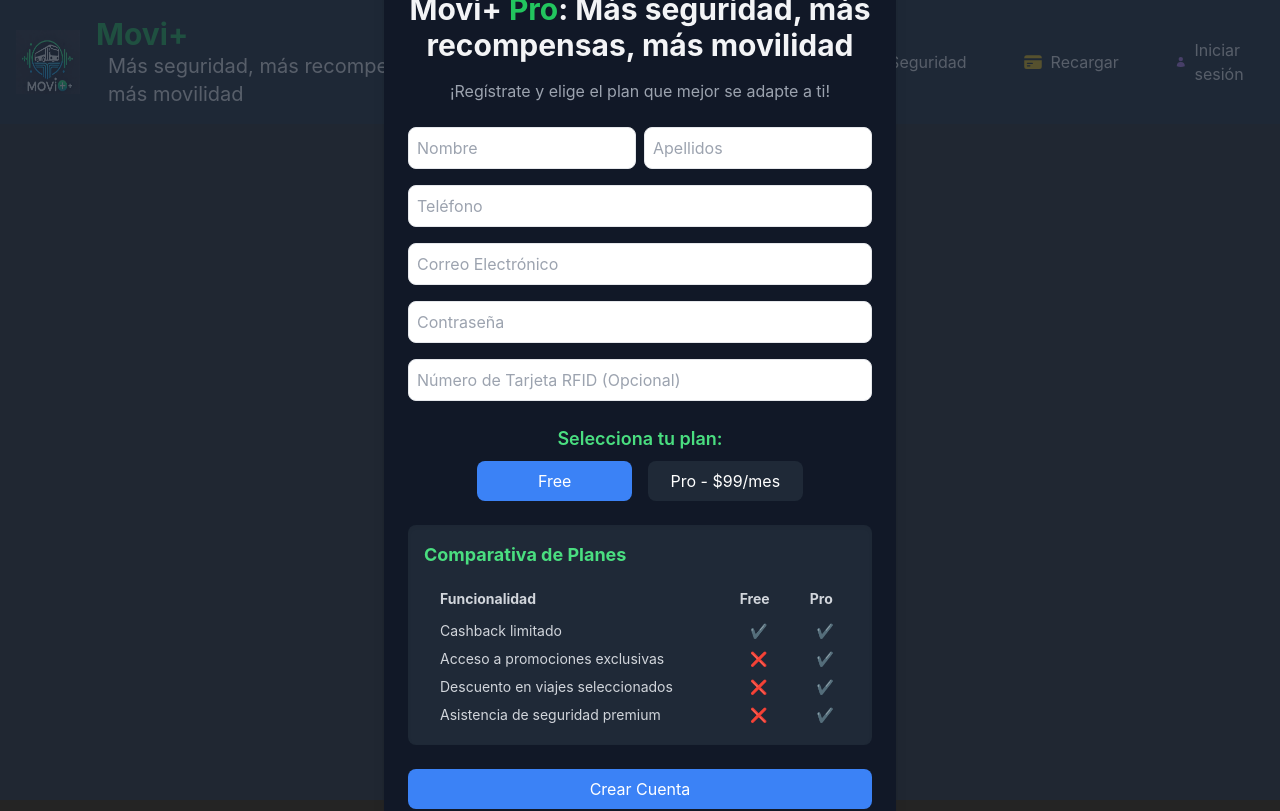
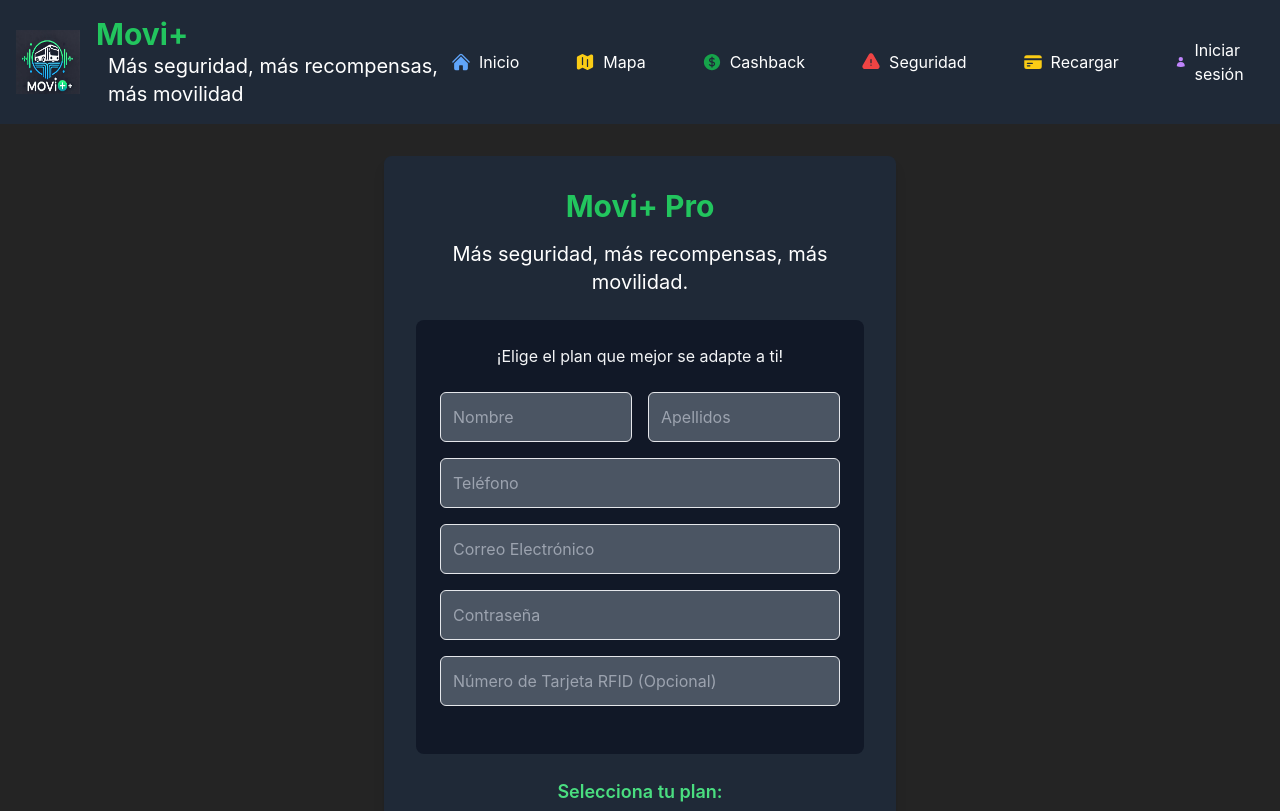
Before and after one commit to pablogarc/IoT-Bus-Tracker-React-App, a React (Vite) app: page /register in a window 1280 px wide. Shown: the top 811 px of the page. Built offline with nearby package versions, Linux system fonts and the light colour scheme.

Commit message:
Tuneando Register

```diff
--- a/src/App.tsx
+++ b/src/App.tsx
@@ -90,9 +90,9 @@
         <Route path="/cashback" element={<Cashback />} />
         <Route path="/security" element={<Security />} />
         <Route path="/reload-card" element={<ReloadCard />} />
+        <Route path="/reload" element={<ReloadCard />} />
         <Route path="/login" element={<Login />} />
-        <Route path="/register" element={<Register onClose={() => { }} />} />
-        <Route path="/reload" element={<ReloadCard />} />
+        <Route path="/register" element={<Register />} />
       </Routes>
     </>
   );
--- a/src/pages/Register/Register.tsx
+++ b/src/pages/Register/Register.tsx
@@ -1,85 +1,90 @@
 import { useState } from "react";
-import { useNavigate } from "react-router-dom"; // Importamos useNavigate para la redirección
+import { useNavigate } from "react-router-dom";
 
-function Register({ onClose }: { onClose: () => void }) {
+function Register() {
     const [selectedPlan, setSelectedPlan] = useState("free");
     const navigate = useNavigate();
 
     const handleRegister = () => {
-        // Redirige al usuario al Home después de registrarse
-        navigate("/");
+        // Redirige al inicio de sesión después de registrar
+        navigate("/login");
     };
 
     return (
-        <div className="fixed inset-0 flex items-center justify-center bg-gray-800 bg-opacity-75">
-            <div className="relative bg-gray-900 p-6 rounded-lg shadow-lg max-w-lg w-full text-white">
-                {/* Botón de Cerrar */}
-                <button
-                    className="absolute top-2 right-2 text-gray-500 hover:text-gray-300 transition-all"
-                    onClick={onClose}
-                >
-                    ✕
-                </button>
-
-                {/* Título con estilo */}
-                <h2 className="text-3xl font-bold text-center mb-4 text-gray-100">
-                    Movi+ <span className="text-green-500">Pro</span>: Más seguridad, más recompensas, más movilidad
+        <div className="flex flex-col items-center justify-start h-full bg-dark text-white pt-4">
+            {/* Contenedor Principal */}
+            <div className="p-8 bg-gray-800 rounded-lg shadow-lg w-full max-w-lg mt-4">
+                {/* Título */}
+                <h2 className="text-3xl font-bold text-green-500 mb-4 text-center">
+                    Movi+ Pro
                 </h2>
-                <p className="text-center text-gray-400 mb-6">
-                    ¡Regístrate y elige el plan que mejor se adapte a ti!
+                <p className="text-center text-white mb-6 text-xl">
+                    <span className="hover:text-green-400 transition-all">Más</span> seguridad,{" "}
+                    <span className="hover:text-green-400 transition-all">más</span> recompensas,{" "}
+                    <span className="hover:text-green-400 transition-all">más</span> movilidad.
                 </p>
-
-                {/* Formulario de registro */}
+                {/* Formulario con Contenedor */}
+                <div className="bg-gray-900 p-6 rounded-lg">
+                <p className="text-center text-gray-100 mb-6 text-m">
+                    ¡Elige el plan que mejor se adapte a ti!
+                </p>
                     <form className="space-y-4 mb-6">
-                    <div className="flex space-x-2">
+                        <div className="flex space-x-4">
                             <input
                                 type="text"
                                 placeholder="Nombre"
-                            className="w-1/2 p-2 border rounded-lg focus:outline-none focus:ring-2 focus:ring-green-500"
+                                className="w-1/2 p-3 border rounded-md bg-gray-600 text-white focus:outline-none focus:ring-2 focus:ring-green-500"
                             />
                             <input
                                 type="text"
                                 placeholder="Apellidos"
-                            className="w-1/2 p-2 border rounded-lg focus:outline-none focus:ring-2 focus:ring-green-500"
+                                className="w-1/2 p-3 border rounded-md bg-gray-600 text-white focus:outline-none focus:ring-2 focus:ring-green-500"
                             />
                         </div>
                         <input
                             type="tel"
                             placeholder="Teléfono"
-                        className="w-full p-2 border rounded-lg focus:outline-none focus:ring-2 focus:ring-green-500"
+                            className="w-full p-3 border rounded-md bg-gray-600 text-white focus:outline-none focus:ring-2 focus:ring-green-500"
                         />
                         <input
                             type="email"
                             placeholder="Correo Electrónico"
-                        className="w-full p-2 border rounded-lg focus:outline-none focus:ring-2 focus:ring-green-500"
+                            className="w-full p-3 border rounded-md bg-gray-600 text-white focus:outline-none focus:ring-2 focus:ring-green-500"
                         />
                         <input
                             type="password"
                             placeholder="Contraseña"
-                        className="w-full p-2 border rounded-lg focus:outline-none focus:ring-2 focus:ring-green-500"
+                            className="w-full p-3 border rounded-md bg-gray-600 text-white focus:outline-none focus:ring-2 focus:ring-green-500"
                         />
                         <input
                             type="text"
                             placeholder="Número de Tarjeta RFID (Opcional)"
-                        className="w-full p-2 border rounded-lg focus:outline-none focus:ring-2 focus:ring-green-500"
+                            className="w-full p-3 border rounded-md bg-gray-600 text-white focus:outline-none focus:ring-2 focus:ring-green-500"
                         />
                     </form>
-
+                </div>
+                <br />
                 {/* Selección de Plan */}
                 <div className="text-center mb-6">
                     <label className="font-semibold text-green-400 text-lg">Selecciona tu plan:</label>
-                    <div className="flex space-x-4 mt-2 justify-center">
+                    <div className="flex space-x-4 mt-4 justify-center">
                         <button
                             type="button"
                             onClick={() => setSelectedPlan("free")}
-                            className={`p-2 rounded-lg w-1/3 ${selectedPlan === "free" ? "bg-blue-500 text-white" : "bg-gray-800"}`}
+                            className={`p-3 rounded-md w-1/2 text-sm font-bold transition-all ${selectedPlan === "free"
+                                    ? "bg-blue-500 text-white hover:bg-blue-600"
+                                    : "bg-gray-700 hover:bg-gray-600"
+                                }`}
                         >
                             Free
                         </button>
                         <button
                             type="button"
                             onClick={() => setSelectedPlan("pro")}
-                            className={`p-2 rounded-lg w-1/3 ${selectedPlan === "pro" ? "bg-green-500 text-white" : "bg-gray-800"}`}
+                            className={`p-3 rounded-md w-1/2 text-sm font-bold transition-all ${selectedPlan === "pro"
+                                    ? "bg-green-500 text-white hover:bg-green-600"
+                                    : "bg-gray-700 hover:bg-gray-600"
+                                }`}
                         >
                             Pro - $99/mes
                         </button>
@@ -87,45 +92,60 @@
                 </div>
 
                 {/* Tabla Comparativa de Planes */}
-                <div className="bg-gray-800 p-4 rounded-lg shadow-inner">
-                    <h3 className="text-lg font-bold text-green-400 mb-3">Comparativa de Planes</h3>
-                    <table className="w-full text-sm text-left text-gray-300">
+                <section className="mb-8 w-full bg-gray-900 p-6 rounded-lg text-center">
+                    <h3 className="text-lg font-semibold text-green-500 mb-4">Comparativa de Planes</h3>
+                    <div className="overflow-x-auto">
+                        <table className="w-full text-center border-collapse">
                             <thead>
                                 <tr>
-                                <th className="py-2 px-4">Funcionalidad</th>
-                                <th className="py-2 px-4">Free</th>
-                                <th className="py-2 px-4">Pro</th>
+                                    <th className="p-3 text-green-500 border-b border-gray-700 text-lg">Funcionalidad</th>
+                                    <th className="p-3 text-blue-400 border-b border-gray-700 text-lg">Free</th>
+                                    <th className="p-3 text-green-500 border-b border-gray-700 text-lg">Pro</th>
                                 </tr>
                             </thead>
                             <tbody>
-                            <tr>
-                                <td className="py-1 px-4">Cashback limitado</td>
-                                <td className="text-center">✔️</td>
-                                <td className="text-center">✔️</td>
+                                <tr className="hover:bg-gray-800 transition-all">
+                                    <td className="p-3 border-b border-gray-700">Cashback limitado</td>
+                                    <td className="p-3 border-b border-gray-700 text-blue-400">✅ Hasta 2%</td>
+                                    <td className="p-3 border-b border-gray-700 text-green-500">✅ Hasta 5%</td>
                                 </tr>
-                            <tr>
-                                <td className="py-1 px-4">Acceso a promociones exclusivas</td>
-                                <td className="text-center text-red-500">❌</td>
-                                <td className="text-center text-green-500">✔️</td>
+                                <tr className="hover:bg-gray-800 transition-all">
+                                    <td className="p-3 border-b border-gray-700">Acceso a promociones exclusivas</td>
+                                    <td className="p-3 border-b border-gray-700 text-blue-400">❌</td>
+                                    <td className="p-3 border-b border-gray-700 text-green-500">✅</td>
                                 </tr>
-                            <tr>
-                                <td className="py-1 px-4">Descuento en viajes seleccionados</td>
-                                <td className="text-center text-red-500">❌</td>
-                                <td className="text-center text-green-500">✔️</td>
+                                <tr className="hover:bg-gray-800 transition-all">
+                                    <td className="p-3 border-b border-gray-700">Sin anuncios</td>
+                                    <td className="p-3 border-b border-gray-700 text-blue-400">❌</td>
+                                    <td className="p-3 border-b border-gray-700 text-green-500">✅</td>
                                 </tr>
-                            <tr>
-                                <td className="py-1 px-4">Asistencia de seguridad premium</td>
-                                <td className="text-center text-red-500">❌</td>
-                                <td className="text-center text-green-500">✔️</td>
+                                <tr className="hover:bg-gray-800 transition-all">
+                                    <td className="p-3 border-b border-gray-700">Puntos extra por horas pico</td>
+                                    <td className="p-3 border-b border-gray-700 text-blue-400">❌</td>
+                                    <td className="p-3 border-b border-gray-700 text-green-500">✅</td>
+                                </tr>
+                                <tr className="hover:bg-gray-800 transition-all">
+                                    <td className="p-3 border-b border-gray-700">Viajes gratis acumulados</td>
+                                    <td className="p-3 border-b border-gray-700 text-blue-400">1 al mes</td>
+                                    <td className="p-3 border-b border-gray-700 text-green-500">3 al mes</td>
+                                </tr>
+                                <tr className="hover:bg-gray-800 transition-all">
+                                    <td className="p-3 border-b border-gray-700">Funciones de seguridad básicas</td>
+                                    <td className="p-3 border-b border-gray-700 text-blue-400">✅ Básica</td>
+                                    <td className="p-3 border-b border-gray-700 text-green-500">✅ Premium</td>
                                 </tr>
                             </tbody>
                         </table>
                     </div>
+                </section>
 
-                {/* Botón de Registro */}
+                {/* Botón de Crear Cuenta */}
                 <button
                     onClick={handleRegister}
-                    className={`w-full p-2 rounded-lg mt-6 transition-all ${selectedPlan === "pro" ? "bg-green-600 text-white hover:bg-green-700" : "bg-blue-500 text-white hover:bg-blue-600"}`}
+                    className={`w-full p-3 mt-6 rounded-md text-lg font-bold transition-all ${selectedPlan === "pro"
+                            ? "bg-green-600 text-white hover:bg-green-700"
+                            : "bg-blue-500 text-white hover:bg-blue-600"
+                        }`}
                 >
                     Crear Cuenta
                 </button>
```
Also changed, not shown: src/pages/Login/Login.tsx (+18 -29 lines). Lines whose indentation alone changed are shown as unchanged.
